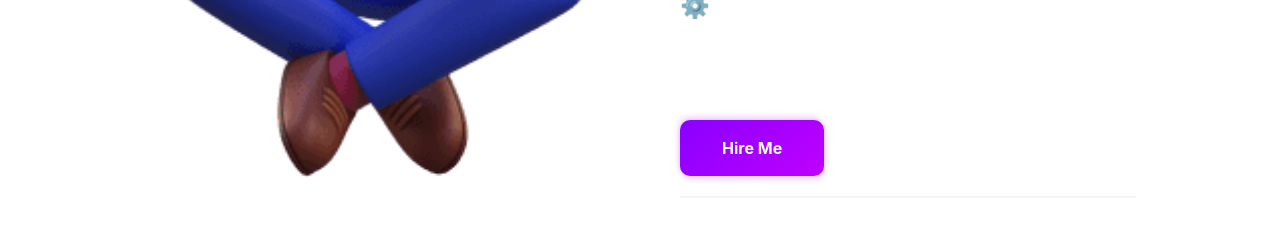
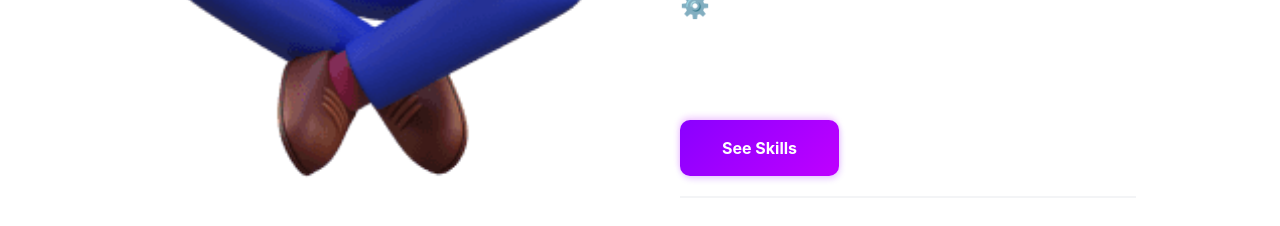
Before and after one commit to pama-arniel/portfolio, a Vue app: page / in a window 1280 px wide. Shown: the part 1380-1606 px from the top of the page. Built offline with nearby package versions, Linux system fonts and the light colour scheme; what particles.vue would draw is missing.

Commit message:
Change 'Hire Me' to 'See Skills' in about section

```diff
--- a/src/components/About.vue
+++ b/src/components/About.vue
@@ -22,7 +22,7 @@
             </div>
             <div class="flex mt-4 items-center pb-5 border-b-2 border-gray-100 mb-5">
                <div class="flex">
-                  <Button :text="'Hire Me'"/>
+                  <Button :text="'See Skills'"/>
                </div>
             </div>
          </div>
```
